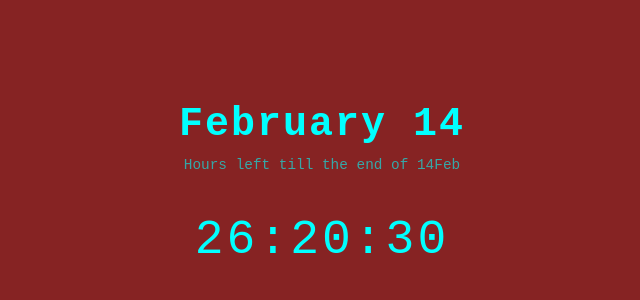
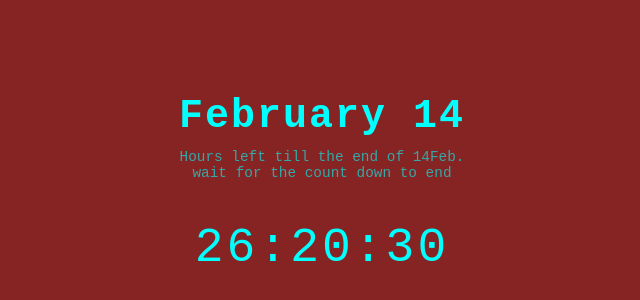
Before and after one commit to mobinazhkan/14Feb-Website, a plain HTML site: page index.html in a window 1280 px wide. Shown: the part 216-516 px from the top of the page, without its empty margins (318-958 px from the left). Drawn offline with Linux system fonts and the light colour scheme.

Commit message:
Update index.html

```diff
--- a/index.html
+++ b/index.html
@@ -9,7 +9,11 @@
 
   <div class="container">
     <h1>February 14</h1>
-    <p class="subtitle">Hours left till the end of 14Feb</p>
+    <p class="subtitle">Hours left till the end of 14Feb.
+      <br>
+      wait for the count down to end
+      <br />
+    </p>
 
     <div id="timer">--:--:--</div>
 
```
